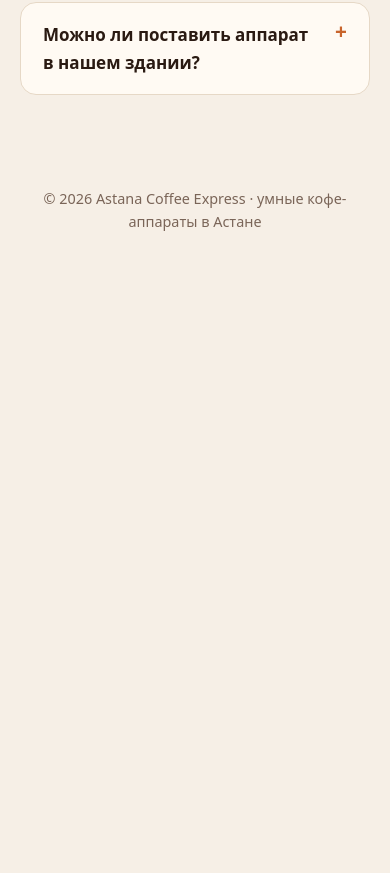
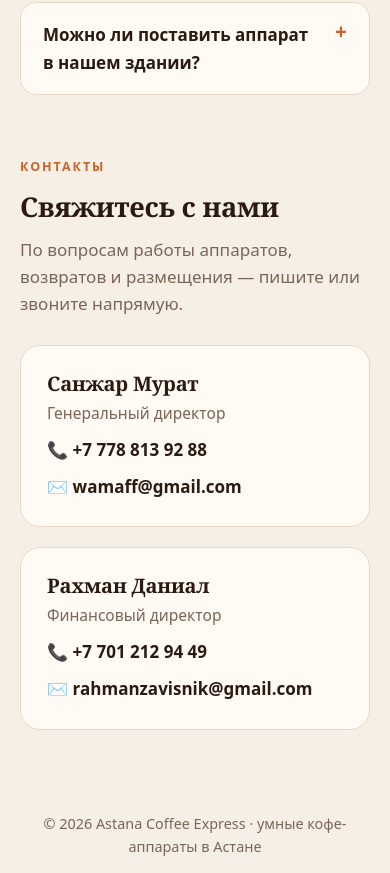
Before and after one commit to kassse1/Astana-Coffee-Express, a plain HTML site: page site/index.html in a window 390 px wide. Shown: the part 6653-7526 px from the top of the page. Before the commit the page ends 6930 px from the top, so only its background shows below. Drawn offline with Linux system fonts and the light colour scheme.

Commit message:
Add team contacts section to the site
Co-Authored-By: Claude Fable 5.2 <noreply@anthropic.com>
Claude-Session: https://claude.ai/code/session_01A3yWs89qEPxck15gfQxmk7

```diff
--- a/site/index.html
+++ b/site/index.html
@@ -124,6 +124,10 @@
   .loyalty span { width: 42px; height: 42px; border-radius: 50%; display: grid; place-items: center; font-size: 1.15rem; background: rgba(255,255,255,.16); }
   .loyalty span.free { background: #fff; }
 
+  .people { display: grid; grid-template-columns: repeat(2, minmax(0, 360px)); gap: 20px; margin-top: 28px; }
+  .contact { display: block; margin-top: 10px; font-weight: 700; text-decoration: none; overflow-wrap: anywhere; }
+  .contact:hover { color: var(--accent); }
+
   /* Вопросы и ответы */
   .faq { max-width: 780px; margin-top: 26px; }
   .faq details { background: var(--card); border: 1px solid var(--line); border-radius: 16px; margin-bottom: 10px; }
@@ -186,6 +190,7 @@
     .hero, .buy, .pricing { grid-template-columns: 1fr; }
     .grid3 { grid-template-columns: 1fr; }
     .facts, .places { grid-template-columns: 1fr 1fr; }
+    .people { grid-template-columns: 1fr; }
     .hero { padding-bottom: 100px; }
     .buy { padding: 34px 24px; }
   }
@@ -251,6 +256,7 @@
         <li><a href="#where">Где найти</a></li>
         <li><a href="#bot">Карта гостя</a></li>
         <li><a href="#faq">Вопросы</a></li>
+        <li><a href="#contacts">Контакты</a></li>
       </ul>
       <a class="btn btn-primary" data-bot href="#bot">Открыть бота</a>
     </nav>
@@ -359,7 +365,7 @@
         <h3>Хотите аппарат у себя?</h3>
         <p>Владельцам помещений: арендуем место под аппарат, сами устанавливаем, обслуживаем и пополняем. Нужны только розетка и 1 м² площади.</p>
       </div>
-      <a class="btn btn-ghost" data-mail href="#">Обсудить размещение</a>
+      <a class="btn btn-ghost" href="mailto:wamaff@gmail.com?subject=%D0%A0%D0%B0%D0%B7%D0%BC%D0%B5%D1%89%D0%B5%D0%BD%D0%B8%D0%B5%20%D0%BA%D0%BE%D1%84%D0%B5-%D0%B0%D0%BF%D0%BF%D0%B0%D1%80%D0%B0%D1%82%D0%B0">Обсудить размещение</a>
     </div>
   </div>
 </section>
@@ -378,7 +384,7 @@
       <ul>
         <li><small>Статистика</small>Сколько чашек выпито и какой напиток у вас любимый</li>
         <li><small>Акции</small>Скидки и новинки приходят сообщением в Telegram</li>
-        <li><small>Связь с нами</small><a data-phone></a></li>
+        <li><small>Связь с нами</small><a href="#contacts">Контакты команды ↓</a></li>
       </ul>
     </div>
   </div>
@@ -399,25 +405,41 @@
   </div>
 </section>
 
+<section id="contacts" style="padding-top:0">
+  <div class="wrap">
+    <div class="eyebrow">Контакты</div>
+    <h2>Свяжитесь с нами</h2>
+    <p class="lead">По вопросам работы аппаратов, возвратов и размещения — пишите или звоните напрямую.</p>
+    <div class="people">
+      <div class="card">
+        <h3>Санжар Мурат</h3>
+        <p>Генеральный директор</p>
+        <a class="contact" href="tel:+77788139288">📞 +7 778 813 92 88</a>
+        <a class="contact" href="mailto:wamaff@gmail.com">✉️ wamaff@gmail.com</a>
+      </div>
+      <div class="card">
+        <h3>Рахман Даниал</h3>
+        <p>Финансовый директор</p>
+        <a class="contact" href="tel:+77012129449">📞 +7 701 212 94 49</a>
+        <a class="contact" href="mailto:rahmanzavisnik@gmail.com">✉️ rahmanzavisnik@gmail.com</a>
+      </div>
+    </div>
+  </div>
+</section>
+
 <footer>
   <div class="wrap">© <span id="year"></span> Astana Coffee Express · умные кофе-аппараты в Астане</div>
 </footer>
 
 <script>
-  // ↓↓↓ Настройки сайта: поменяйте на свои ↓↓↓
+  // Ссылка на Telegram-бота
   const SITE = {
     bot: "https://t.me/astanacoffeeexpress_bot",
-    phone: "+7 700 000 00 00",
-    email: "hello@example.com",
   };
   document.querySelectorAll("[data-bot]").forEach(a => {
     if (SITE.bot) { a.href = SITE.bot; a.target = "_blank"; a.rel = "noopener"; }
     else { a.href = "#bot"; } // пока ссылка не задана — просто прокрутка к разделу
   });
-  const phone = document.querySelector("[data-phone]");
-  phone.textContent = SITE.phone;
-  phone.href = "tel:" + SITE.phone.replace(/[^+\d]/g, "");
-  document.querySelector("[data-mail]").href = "mailto:" + SITE.email + "?subject=" + encodeURIComponent("Размещение кофе-аппарата");
   // Плавное появление блоков при прокрутке
   if ("IntersectionObserver" in window) {
     document.documentElement.classList.add("js");
```
Also changed, not shown: 1 other file.
